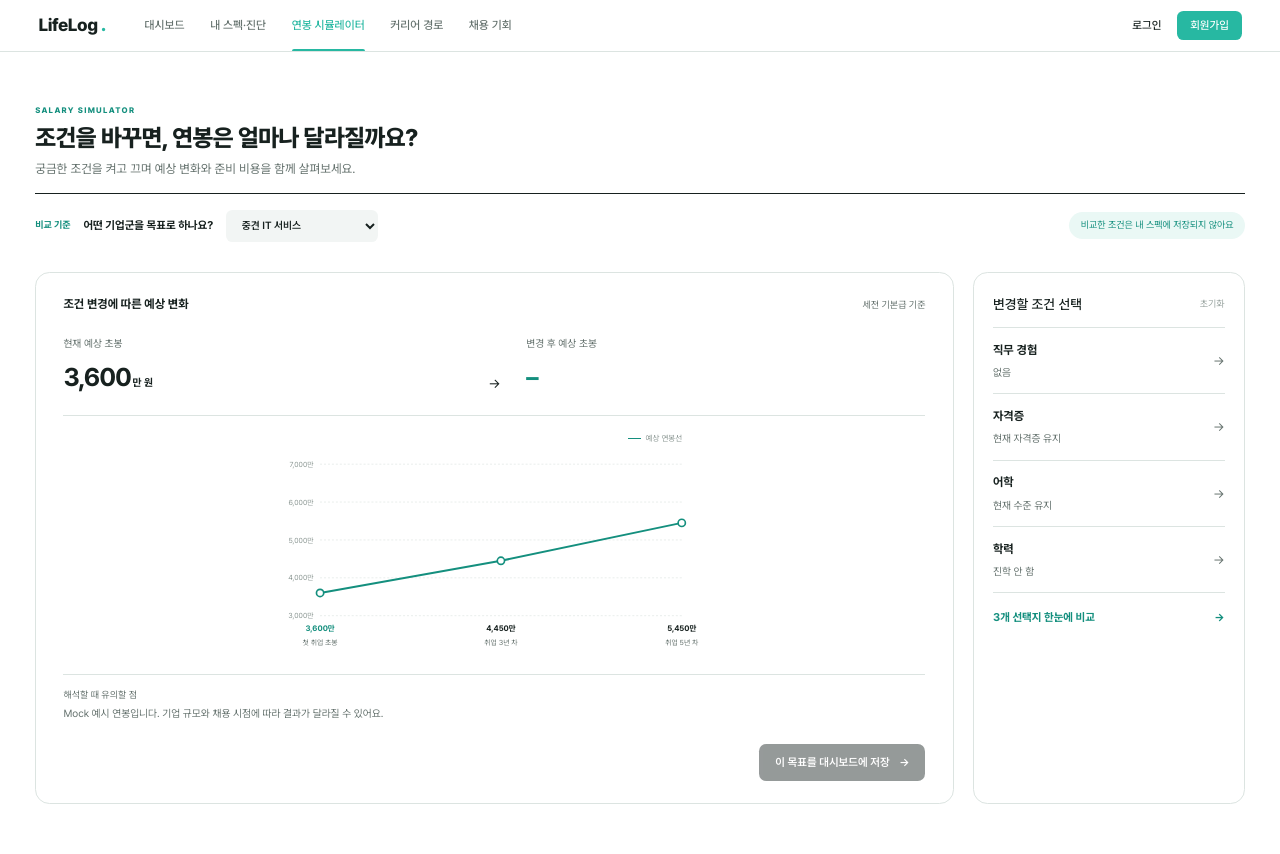
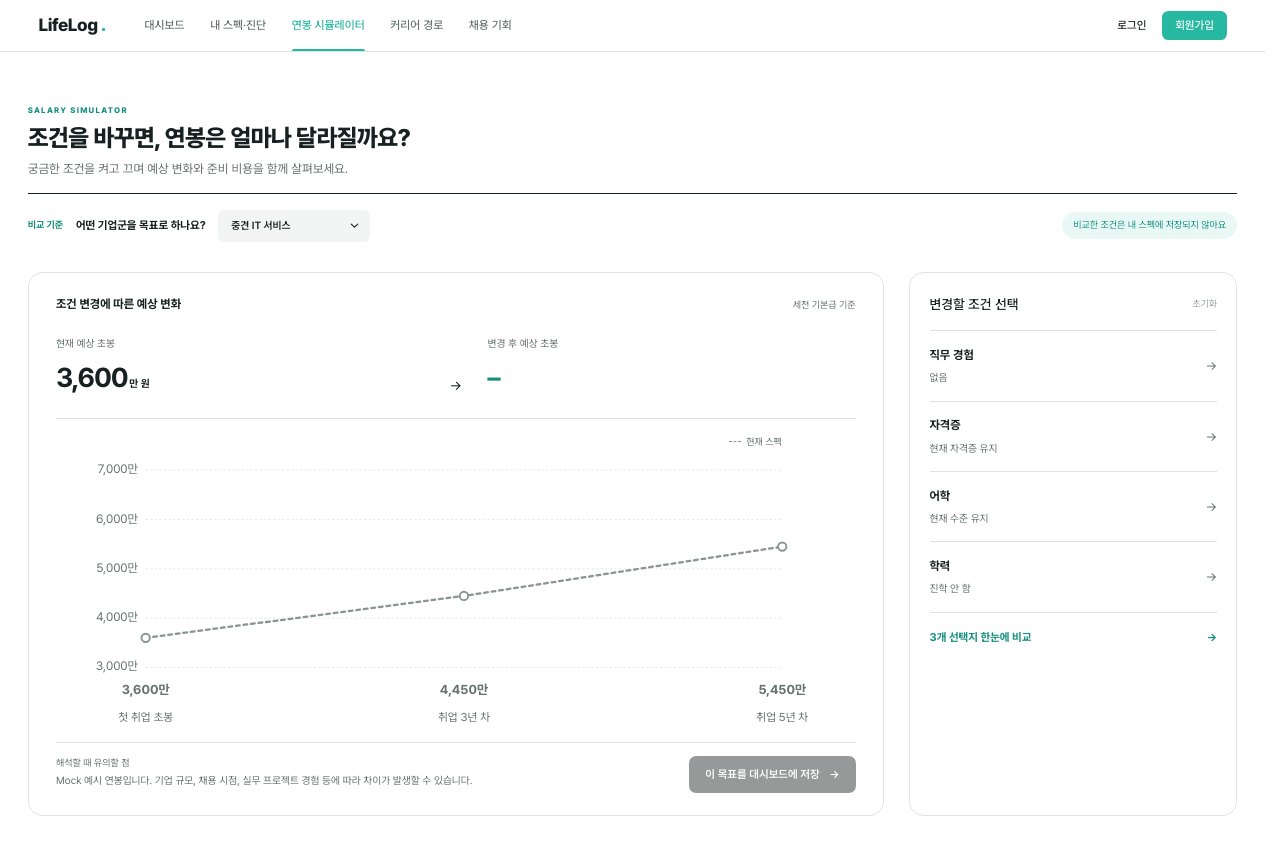
Before and after one commit to LikeLion-14-LifeLog/FE, a React (Vite) app: page /salary in a window 1280 px wide. Built offline with nearby package versions, Linux system fonts and the light colour scheme.

Commit message:
feat: 조건별 예상 초봉 및 연봉 차트 비교 구현

```diff
--- /dev/null
+++ b/src/apis/salarySimulation.ts
@@ -0,0 +1,60 @@
+import {
+  baseSalaryExample,
+  salaryNotice,
+  startingSalaryExamples,
+} from "@/mocks/salarySimulation";
+import type { SalaryConditionOption } from "@/types/salary";
+
+type SalaryChanges = SalaryConditionOption["changes"];
+
+export function buildSalaryChanges(
+  options: SalaryConditionOption[],
+): SalaryChanges {
+  const changes: SalaryChanges = {};
+  const certificateIds = new Set<number>();
+
+  for (const { changes: option } of options) {
+    if (option.experience) changes.experience = option.experience;
+    if (option.languageScore) changes.languageScore = option.languageScore;
+    if (option.academic) changes.academic = option.academic;
+
+    for (const id of option.addCertificateIds ?? []) {
+      certificateIds.add(id);
+    }
+  }
+
+  if (certificateIds.size > 0) {
+    changes.addCertificateIds = [...certificateIds];
+  }
+
+  return changes;
+}
+
+export function getSalarySimulationMock(
+  companyGroup: "" | "LARGE",
+  changes: SalaryChanges,
+) {
+  const example = startingSalaryExamples.find(({ changes: candidate }) => {
+    const ids = changes.addCertificateIds ?? [];
+    const candidateIds = candidate.addCertificateIds ?? [];
+
+    return (
+      ids.length === candidateIds.length &&
+      candidateIds.every((id) => ids.includes(id)) &&
+      changes.experience?.type === candidate.experience?.type &&
+      changes.experience?.durationMonths === candidate.experience?.durationMonths &&
+      changes.academic?.type === candidate.academic?.type &&
+      changes.academic?.universityGrade === candidate.academic?.universityGrade &&
+      !changes.languageScore
+    );
+  });
+
+  return {
+    base: baseSalaryExample,
+    startingSalary:
+      companyGroup === "LARGE" && example
+        ? { incomeExpected: example.incomeExpected, delta: example.delta }
+        : null,
+    notice: salaryNotice,
+  };
+}
--- a/src/components/SalaryChart.tsx
+++ b/src/components/SalaryChart.tsx
@@ -7,14 +7,28 @@ export type SalaryPoint = {
 
 type SalaryChartProps = {
   data: SalaryPoint[];
+  comparisonData?: SalaryPoint[] | null;
+  wide?: boolean;
 };
 
 const formatSalary = (won: number) =>
-  (won / 10000).toLocaleString("ko-KR", {
+  (won / 10_000).toLocaleString("ko-KR", {
     maximumFractionDigits: 1,
   });
 
-export default function SalaryChart({ data }: SalaryChartProps) {
+const describeSeries = (points: SalaryPoint[]) =>
+  points
+    .map(({ year, salary }) => {
+      const label = year === 0 ? "첫 취업" : `${year}년 차`;
+      return `${label} ${formatSalary(salary)}만 원`;
+    })
+    .join(", ");
+
+export default function SalaryChart({
+  data,
+  comparisonData,
+  wide = false,
+}: SalaryChartProps) {
   if (data.length === 0) {
     return (
       <p className="py-12 text-center text-[12px] text-text-muted">
@@ -23,24 +37,35 @@ export default function SalaryChart({ data }: SalaryChartProps) {
     );
   }
 
+  const viewWidth = wide ? 970 : 680;
+  const viewHeight = wide ? 365 : 325;
   const left = 76;
-  const right = 625;
+  const right = viewWidth - 55;
   const top = 20;
-  const bottom = 250;
+  const bottom = wide ? 280 : 250;
 
-  const values = data.flatMap(({ salary, lower, upper }) => [
+  const comparing = comparisonData !== undefined;
+  const comparisonByYear = new Map(
+    comparisonData?.map(({ year, salary }) => [year, salary]),
+  );
+  const comparisonPoints = data.flatMap(({ year }, index) => {
+    const salary = comparisonByYear.get(year);
+    return salary === undefined ? [] : [{ year, salary, index }];
+  });
+
+  const values = [
+    ...data.flatMap(({ salary, lower, upper }) => [
       salary,
       lower ?? salary,
       upper ?? salary,
-  ]);
+    ]),
+    ...comparisonPoints.map(({ salary }) => salary),
+  ];
 
   const lowest = Math.min(...values);
   const highest = Math.max(...values);
   const step =
-    Math.max(
-      1,
-      Math.ceil((highest - lowest) / 3 / 5_000_000),
-    ) * 5_000_000;
+    Math.max(1, Math.ceil((highest - lowest) / 3 / 5_000_000)) * 5_000_000;
   const min = Math.max(0, Math.floor(lowest / step) * step);
   const max = Math.ceil(highest / step) * step + step;
 
@@ -55,14 +80,20 @@ export default function SalaryChart({ data }: SalaryChartProps) {
   const y = (value: number) =>
     bottom - ((value - min) / (max - min)) * (bottom - top);
 
-  const salaryLine = data
+  const drawLine = (points: { index: number; salary: number }[]) =>
+    points
       .map(
-      (point, index) =>
-        `${index === 0 ? "M" : "L"} ${x(index)} ${y(point.salary)}`,
+        ({ index, salary }, position) =>
+          `${position === 0 ? "M" : "L"} ${x(index)} ${y(salary)}`,
       )
       .join(" ");
 
+  const salaryLine = drawLine(
+    data.map(({ salary }, index) => ({ index, salary })),
+  );
+
   const hasRange =
+    !comparing &&
     data.length > 1 &&
     data.every(
       (point) =>
@@ -75,25 +106,57 @@ export default function SalaryChart({ data }: SalaryChartProps) {
   const rangePoints = hasRange
     ? [
         ...data.map(
-          (point, index) =>
-            `${x(index)},${y(point.upper ?? point.salary)}`,
+          (point, index) => `${x(index)},${y(point.upper ?? point.salary)}`,
         ),
         ...data
           .map(
-            (point, index) =>
-              `${x(index)},${y(point.lower ?? point.salary)}`,
+            (point, index) => `${x(index)},${y(point.lower ?? point.salary)}`,
           )
           .reverse(),
       ].join(" ")
     : "";
 
+  const chartLabel = comparing
+    ? `연차별 예상 연봉. 현재 스펙: ${describeSeries(data)}${
+        comparisonPoints.length
+          ? `. 변경 후: ${describeSeries(comparisonPoints)}`
+          : ""
+      }`
+    : `연차별 예상 연봉: ${describeSeries(data)}`;
+
   return (
     <div className="w-full">
-      <div className="flex flex-wrap justify-end gap-x-4 gap-y-1.5 pr-[8.1%] text-[10px] text-text-muted">
+      <div
+        className={`flex flex-wrap justify-end gap-x-4 gap-y-1.5 ${
+          wide
+            ? "pr-[5.7%] text-[12px] text-text-secondary"
+            : "pr-[8.1%] text-[10px] text-text-muted"
+        }`}
+      >
         <span className="flex items-center gap-1.5">
-          <span className="w-4 border-t-2 border-brand-strong" />
-          예상 연봉선
+          <span
+            className={`w-4 border-t-2 ${
+              comparing
+                ? "border-dashed border-text-muted"
+                : "border-brand-strong"
+            }`}
+          />
+          {comparing ? "현재 스펙" : "예상 연봉선"}
         </span>
+
+        {comparisonPoints.length > 0 && (
+          <span className="flex items-center gap-1.5">
+            <span
+              className={
+                comparisonPoints.length === 1
+                  ? "size-2 rounded-full bg-brand-strong"
+                  : "w-4 border-t-2 border-brand-strong"
+              }
+            />
+            {comparisonPoints.length === 1 ? "변경 후 초봉" : "변경 후"}
+          </span>
+        )}
+
         {hasRange && (
           <span className="flex items-center gap-1.5">
             <span className="h-2.5 w-4 border border-brand-strong/20 bg-brand/15" />
@@ -101,16 +164,12 @@ export default function SalaryChart({ data }: SalaryChartProps) {
           </span>
         )}
       </div>
+
       <svg
-        viewBox="0 0 680 325"
+        viewBox={`0 0 ${viewWidth} ${viewHeight}`}
         className="mt-2 block h-auto w-full"
         role="img"
-        aria-label={`연차별 예상 연봉: ${data
-          .map(
-            (point) =>
-              `${point.year === 0 ? "첫 취업" : `${point.year}년 차`} ${formatSalary(point.salary)}만 원`,
-          )
-          .join(", ")}`}
+        aria-label={chartLabel}
       >
         {ticks.map((tick) => (
           <g key={tick}>
@@ -126,12 +185,17 @@ export default function SalaryChart({ data }: SalaryChartProps) {
               x={left - 10}
               y={y(tick) + 4}
               textAnchor="end"
-              className="fill-text-muted text-[11px]"
+              className={
+                wide
+                  ? "fill-text-secondary text-[16px]"
+                  : "fill-text-muted text-[11px]"
+              }
             >
               {formatSalary(tick)}만
             </text>
           </g>
         ))}
+
         {hasRange && (
           <polygon
             points={rangePoints}
@@ -140,46 +204,85 @@ export default function SalaryChart({ data }: SalaryChartProps) {
             strokeLinejoin="round"
           />
         )}
+
         <path
           d={salaryLine}
+          fill="none"
+          className={comparing ? "stroke-text-muted" : "stroke-brand-strong"}
+          strokeWidth="3"
+          strokeDasharray={comparing ? "5 5" : undefined}
+          strokeLinecap="round"
+          strokeLinejoin="round"
+        />
+
+        {comparisonPoints.length > 1 && (
+          <path
+            d={drawLine(comparisonPoints)}
             fill="none"
             className="stroke-brand-strong"
             strokeWidth="3"
             strokeLinecap="round"
             strokeLinejoin="round"
           />
-        {data.map((point, index) => (
+        )}
+
+        {data.map((point, index) => {
+          const comparedSalary = comparisonByYear.get(point.year);
+          const labelColor = comparing
+            ? "fill-text-secondary"
+            : index === 0
+              ? "fill-brand-strong"
+              : "fill-text-primary";
+
+          return (
             <g key={point.year}>
               <circle
                 cx={x(index)}
                 cy={y(point.salary)}
                 r="5.5"
                 strokeWidth="2.5"
-              className="fill-bg-page stroke-brand-strong"
+                className={`fill-bg-page ${
+                  comparing ? "stroke-text-muted" : "stroke-brand-strong"
+                }`}
               />
               <text
                 x={x(index)}
-              y={bottom + 23}
+                y={bottom + 35}
                 textAnchor="middle"
-              className={`text-[12px] font-bold ${
-                index === 0
-                  ? "fill-brand-strong"
-                  : "fill-text-primary"
+                className={`font-bold ${labelColor} ${
+                  wide ? "text-[17px]" : "text-[12px]"
                 }`}
               >
                 {formatSalary(point.salary)}만
+                {comparedSalary !== undefined && (
+                  <tspan className="fill-brand-strong">
+                    {` → ${formatSalary(comparedSalary)}만`}
+                  </tspan>
+                )}
               </text>
               <text
                 x={x(index)}
-              y={bottom + 45}
+                y={bottom + 70}
                 textAnchor="middle"
-              className="fill-text-secondary text-[11px]"
+                className={`fill-text-secondary ${
+                  wide ? "text-[15px]" : "text-[11px]"
+                }`}
               >
-              {point.year === 0
-                ? "첫 취업 초봉"
-                : `취업 ${point.year}년 차`}
+                {point.year === 0 ? "첫 취업 초봉" : `취업 ${point.year}년 차`}
               </text>
             </g>
+          );
+        })}
+
+        {comparisonPoints.map(({ year, index, salary }) => (
+          <circle
+            key={year}
+            cx={x(index)}
+            cy={y(salary)}
+            r="5.5"
+            strokeWidth="2.5"
+            className="fill-bg-page stroke-brand-strong"
+          />
         ))}
       </svg>
     </div>
--- a/src/index.css
+++ b/src/index.css
@@ -10,6 +10,7 @@
 
 html {
   background-color: #fff;
+  scrollbar-gutter: stable;
   /* 아래 zoom 배율 — 100vh 처럼 뷰포트 기준 높이를 보정할 때 나눠 쓴다 */
   --page-zoom: 1;
 }
--- /dev/null
+++ b/src/mocks/salarySimulation.ts
@@ -0,0 +1,35 @@
+import type { SalaryConditionOption } from "@/types/salary";
+
+type SalaryChanges = SalaryConditionOption["changes"];
+
+export const baseSalaryExample = [
+  { annual: 0, incomeExpected: 36_000_000 },
+  { annual: 3, incomeExpected: 44_500_000 },
+  { annual: 5, incomeExpected: 54_500_000 },
+];
+
+export const salaryNotice =
+  "기업 규모, 채용 시점, 실무 프로젝트 경험 등에 따라 차이가 발생할 수 있습니다.";
+
+// 대기업 준비 선택지 비교 응답에 명시된 첫 취업 초봉 예시입니다.
+export const startingSalaryExamples: {
+  changes: SalaryChanges;
+  incomeExpected: number;
+  delta: number;
+}[] = [
+  {
+    changes: { addCertificateIds: [1021] },
+    incomeExpected: 39_000_000,
+    delta: 3_000_000,
+  },
+  {
+    changes: { experience: { type: "INTERNSHIP", durationMonths: 6 } },
+    incomeExpected: 41_000_000,
+    delta: 5_000_000,
+  },
+  {
+    changes: { academic: { type: "GRADUATE_SCHOOL" } },
+    incomeExpected: 45_500_000,
+    delta: 9_500_000,
+  },
+];
--- a/src/pages/Salary/SalaryPage.tsx
+++ b/src/pages/Salary/SalaryPage.tsx
@@ -1,4 +1,9 @@
 import { useState } from "react";
+import {
+  buildSalaryChanges,
+  getSalarySimulationMock,
+} from "@/apis/salarySimulation";
+import chevronDown from "@/assets/icons/chevronDown.svg";
 import SalaryChart from "@/components/SalaryChart";
 import { salaryConditions } from "@/mocks/salaryConditions";
 import type {
@@ -8,23 +13,32 @@ import type {
 } from "@/types/salary";
 import SalaryConditionDrawer from "./components/SalaryConditionDrawer";
 
-const startingSalary = 36_000_000;
+type Selection = Partial<Record<SalaryConditionField, SalaryConditionOption[]>>;
 
-const baseSalary = [
-  { year: 0, salary: startingSalary },
-  { year: 3, salary: 44_500_000 },
-  { year: 5, salary: 54_500_000 },
-];
+const formatManwon = (won: number) =>
+  (won / 10_000).toLocaleString("ko-KR", { maximumFractionDigits: 1 });
 
 export default function SalaryPage() {
+  const [companyGroup, setCompanyGroup] = useState<"" | "LARGE">("");
   const [openCondition, setOpenCondition] = useState<SalaryCondition | null>(null);
-  const [selection, setSelection] = useState<
-    Partial<Record<SalaryConditionField, SalaryConditionOption[]>>
-  >({});
+  const [selection, setSelection] = useState<Selection>({});
 
-  const hasChanges = Object.values(selection).some(
-    (options) => options.length > 0,
-  );
+  const selectedOptions = Object.values(selection).flat();
+  const hasChanges = selectedOptions.length > 0;
+  const changes = buildSalaryChanges(selectedOptions);
+  const result = getSalarySimulationMock(companyGroup, changes);
+
+  const startingSalary = result.base.find(
+    ({ annual }) => annual === 0,
+  )?.incomeExpected;
+  const changedSalary = result.startingSalary;
+  const chartData = result.base.map(({ annual, incomeExpected }) => ({
+    year: annual,
+    salary: incomeExpected,
+  }));
+  const comparisonData = changedSalary
+    ? [{ year: 0, salary: changedSalary.incomeExpected }]
+    : null;
 
   const applyCondition = (options: SalaryConditionOption[]) => {
     if (!openCondition) return;
@@ -40,19 +54,31 @@ export default function SalaryPage() {
     <div className="w-full">
       <div className="flex flex-wrap items-center justify-between gap-3 border-t border-text-primary pt-5">
         <div className="flex flex-wrap items-center gap-x-4 gap-y-2">
-          <span className="text-[12px] font-bold text-brand-strong">
+          <span className="relative -top-px text-[12px] font-bold text-brand-strong">
             비교 기준
           </span>
           <label htmlFor="salary-company" className="text-[14px] font-bold">
             어떤 기업군을 목표로 하나요?
           </label>
+
+          <div className="relative">
             <select
               id="salary-company"
-            disabled
-            className="h-10 min-w-[190px] rounded-lg bg-bg-section px-4 text-[13px] font-semibold"
+              value={companyGroup}
+              onChange={(event) =>
+                setCompanyGroup(event.target.value === "LARGE" ? "LARGE" : "")
+              }
+              className="h-10 min-w-[190px] cursor-pointer appearance-none rounded-lg bg-bg-section pr-10 pl-4 text-[13px] font-semibold"
             >
-            <option>중견 IT 서비스</option>
+              <option value="">중견 IT 서비스</option>
+              <option value="LARGE">대기업</option>
             </select>
+            <img
+              src={chevronDown}
+              alt=""
+              className="pointer-events-none absolute top-1/2 right-3 size-4 -translate-y-1/2"
+            />
+          </div>
         </div>
 
         <p className="rounded-full bg-brand-soft px-3.5 py-2 text-[12px] text-brand-strong">
@@ -60,10 +86,10 @@ export default function SalaryPage() {
         </p>
       </div>
 
-      <div className="mt-[38px] grid gap-6 lg:grid-cols-[minmax(0,1fr)_minmax(260px,340px)]">
+      <div className="mt-[38px] grid gap-6 lg:grid-cols-[minmax(0,1fr)_minmax(280px,410px)] lg:gap-8">
         <section
           aria-labelledby="salary-projection-title"
-          className="flex min-w-0 flex-col rounded-[18px] border border-border px-5 py-7 sm:px-[34px] lg:min-h-[620px]"
+          className="min-w-0 rounded-[18px] border border-border px-5 py-7 sm:px-[34px]"
         >
           <div className="flex flex-wrap items-baseline justify-between gap-2">
             <h2 id="salary-projection-title" className="text-[15px] font-bold">
@@ -77,40 +103,68 @@ export default function SalaryPage() {
           <div className="mt-7 grid grid-cols-[1fr_auto_1fr] items-end gap-4 pb-6 sm:gap-8">
             <div>
               <p className="text-[13px] text-text-secondary">현재 예상 초봉</p>
-              <p className="mt-2 text-[25px] font-bold tracking-[-0.04em] sm:text-[32px]">
-                {(startingSalary / 10_000).toLocaleString("ko-KR")}
+              <p className="mt-2 text-[26px] font-bold tracking-[-0.04em] sm:text-[34px]">
+                {startingSalary === undefined ? "–" : formatManwon(startingSalary)}
+                {startingSalary !== undefined && (
                   <span className="ml-0.5 text-[13px] tracking-normal">만 원</span>
+                )}
               </p>
             </div>
+
             <span aria-hidden="true" className="pb-1 text-[17px]">→</span>
+
             <div>
               <p className="text-[13px] text-text-secondary">
                 변경 후 예상 초봉
               </p>
-              <p className="mt-2 text-[25px] font-bold text-brand-strong sm:text-[32px]">
-                –
+              <div className="mt-2 flex flex-wrap items-center gap-2">
+                <p className="text-[26px] font-bold text-brand-strong sm:text-[34px]">
+                  {changedSalary ? formatManwon(changedSalary.incomeExpected) : "–"}
+                  {changedSalary && (
+                    <span className="ml-0.5 text-[13px]">만 원</span>
+                  )}
                 </p>
+                {changedSalary && (
+                  <span className="rounded-full bg-brand-soft px-2.5 py-1.5 text-[11px] text-brand-strong">
+                    {changedSalary.delta > 0 ? "+" : ""}
+                    {formatManwon(changedSalary.delta)}만 원
+                  </span>
+                )}
+              </div>
             </div>
           </div>
 
           <div className="border-t border-border pt-5 pb-3">
-            <div className="mx-auto max-w-[560px]">
-              <SalaryChart data={baseSalary} />
+            <div className="mx-auto max-w-[920px]">
+              <SalaryChart
+                data={chartData}
+                comparisonData={comparisonData}
+                wide
+              />
             </div>
           </div>
 
-          <div className="border-t border-border pt-4">
-            <p className="text-[12px] text-text-secondary">해석할 때 유의할 점</p>
+          <div className="grid items-start gap-x-5 gap-y-4 border-t border-border pt-4 sm:grid-cols-[minmax(0,1fr)_auto]">
+            <div className="min-w-0">
+              <p className="text-[12px] text-text-secondary">
+                해석할 때 유의할 점
+              </p>
               <p className="mt-1 text-[13px] leading-5 text-text-secondary">
-              Mock 예시 연봉입니다. 기업 규모와 채용 시점에 따라 결과가 달라질 수 있어요.
+                Mock 예시 연봉입니다. {result.notice}
               </p>
+              {hasChanges && (
+                <p role="status" className="mt-1 text-[12px] text-text-secondary">
+                  {changedSalary
+                    ? "이 선택지의 변경 후 수치는 첫 취업 초봉 예시만 제공돼요."
+                    : "이 기업군과 조건 조합에 해당하는 변경 후 Mock 예시가 없어요."}
+                </p>
+              )}
             </div>
 
-          <div className="mt-auto flex justify-end pt-7">
             <button
               type="button"
               disabled
-              className="flex min-h-[46px] items-center gap-3 rounded-[9px] bg-text-primary px-5 text-[14px] font-semibold text-white opacity-45"
+              className="flex min-h-[46px] items-center gap-3 justify-self-end rounded-[9px] bg-text-primary px-5 text-[14px] font-semibold text-white opacity-45"
             >
               이 목표를 대시보드에 저장 <span aria-hidden="true">→</span>
             </button>
@@ -121,7 +175,7 @@ export default function SalaryPage() {
           aria-labelledby="salary-conditions-title"
           className="rounded-[18px] border border-border px-6 py-[26px]"
         >
-          <div className="flex items-center justify-between gap-3 border-b-2 border-border pb-4">
+          <div className="flex items-center justify-between gap-3 border-b-2 border-border pb-5">
             <h2 id="salary-conditions-title" className="text-[17px] font-medium">
               변경할 조건 선택
             </h2>
@@ -146,7 +200,7 @@ export default function SalaryPage() {
                 type="button"
                 aria-haspopup="dialog"
                 onClick={() => setOpenCondition(condition)}
-                className="group flex min-h-[83px] w-full cursor-pointer items-center justify-between gap-3 border-b border-border py-3 text-left focus-visible:outline-2 focus-visible:outline-offset-2 focus-visible:outline-brand-strong"
+                className="group flex min-h-[88px] w-full cursor-pointer items-center justify-between gap-3 border-b border-border py-4 text-left focus-visible:outline-2 focus-visible:outline-offset-2 focus-visible:outline-brand-strong"
               >
                 <span className="min-w-0">
                   <span className="block text-[15px] font-bold transition-colors duration-150 group-hover:text-brand-strong group-focus-visible:text-brand-strong">
```
Lines whose indentation alone changed are shown as unchanged.
